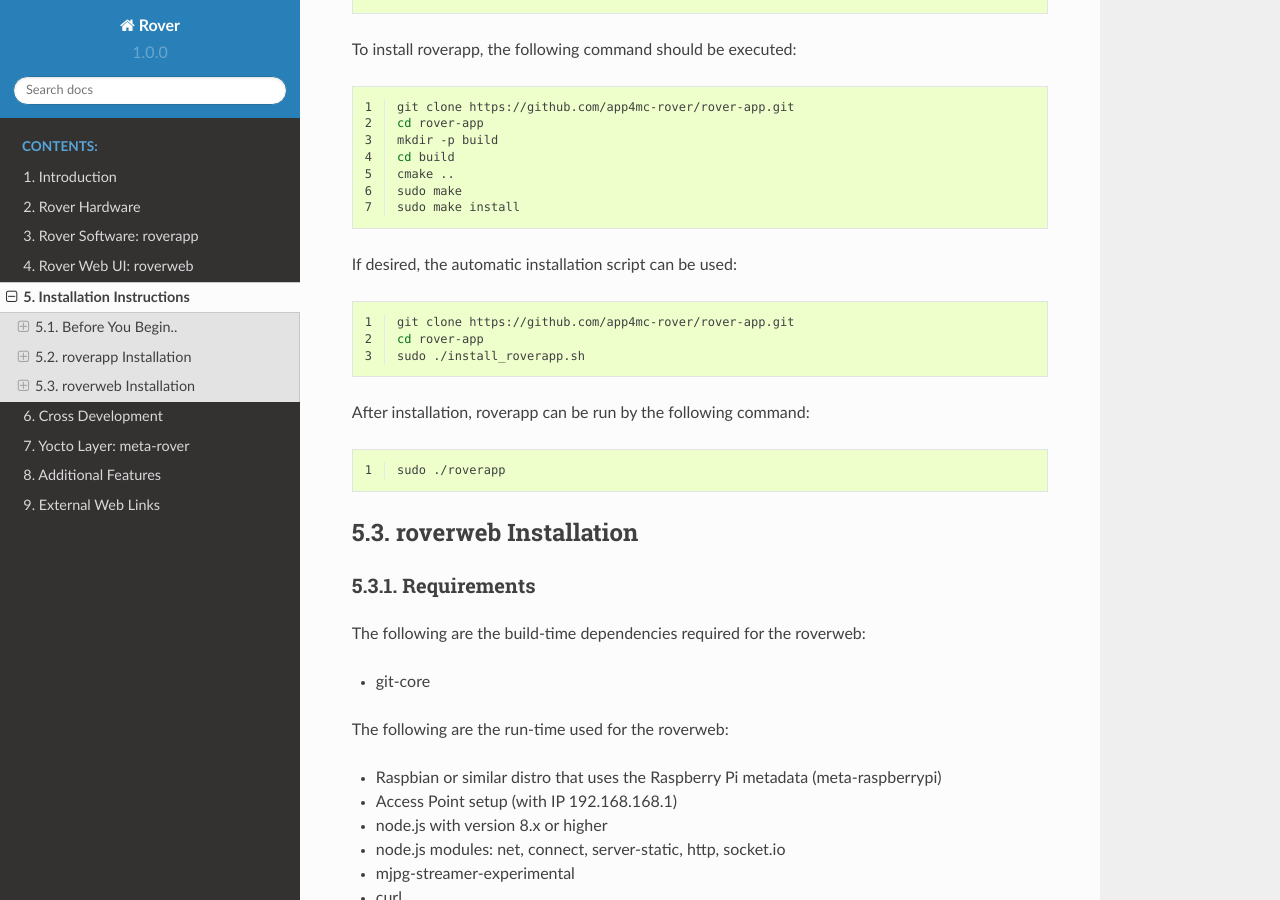
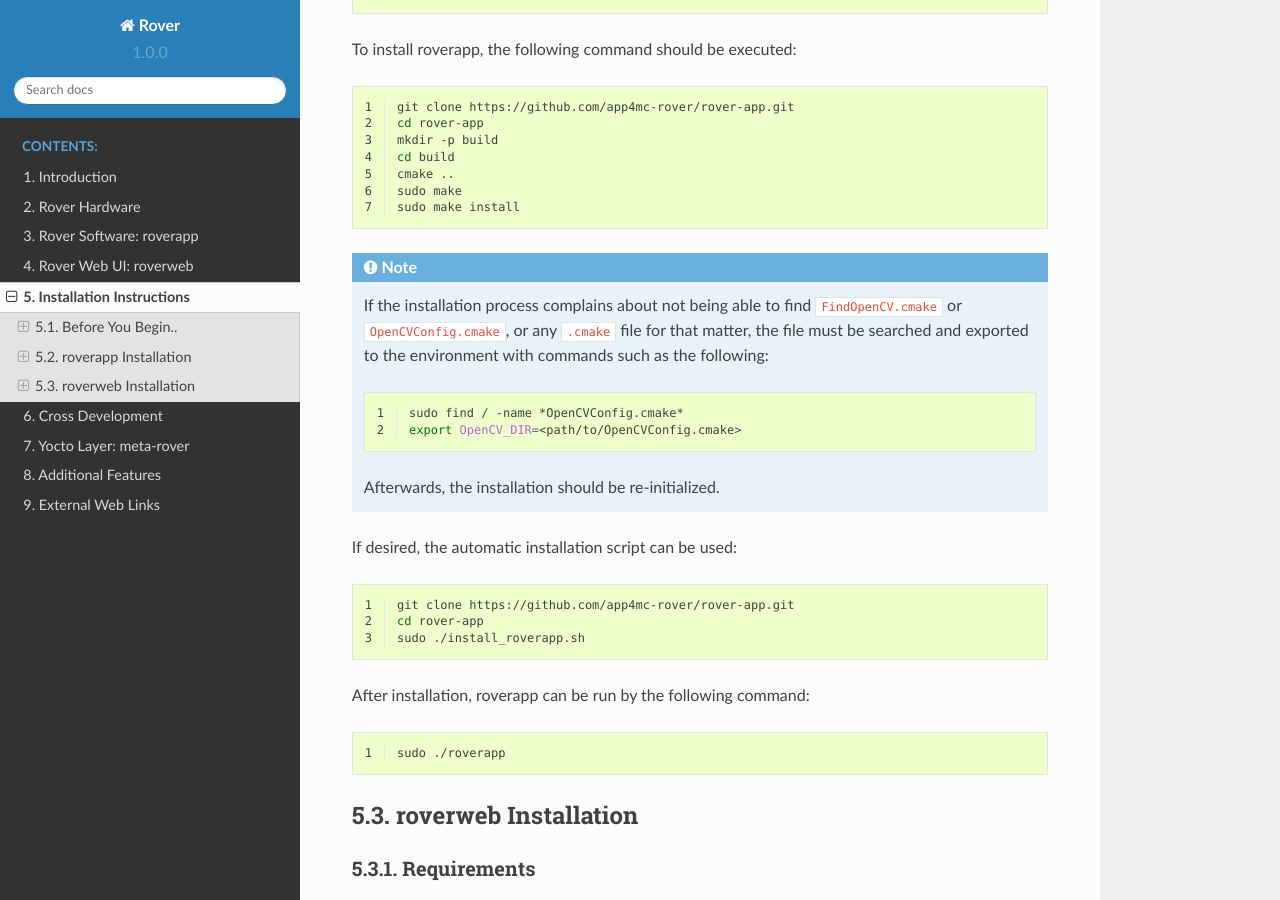
Before and after one commit to mozcelikors/rover-docs, a Sphinx documentation site: the page built from docs/source/content/installation.rst, in a window 1280 px wide and 900 px high, scrolled down 7163 px. Built offline with Sphinx 7.4.7 and the Read the Docs theme 2.0.0, drawn with Linux system fonts in a browser that asks for light colours.

Commit message:
Common cmake mistake addressed
Signed-off-by: mozcelikors <mozcelikors@gmail.com>

```diff
--- a/docs/source/content/installation.rst
+++ b/docs/source/content/installation.rst
@@ -400,6 +400,18 @@
    sudo make
    sudo make install
 
+.. note::
+
+   If the installation process complains about not being able to find ``FindOpenCV.cmake`` or ``OpenCVConfig.cmake``, or any ``.cmake`` file for that matter, the file must be searched and exported to the environment with commands such as the following:
+
+   .. code-block:: bash
+      :linenos:
+
+      sudo find / -name *OpenCVConfig.cmake*
+      export OpenCV_DIR=<path/to/OpenCVConfig.cmake>
+
+   Afterwards, the installation should be re-initialized.
+
 If desired, the automatic installation script can be used:
 
 .. code-block:: bash
```
Also changed, not shown: docs/source/content/roverapp.rst (+6 -2 lines).
